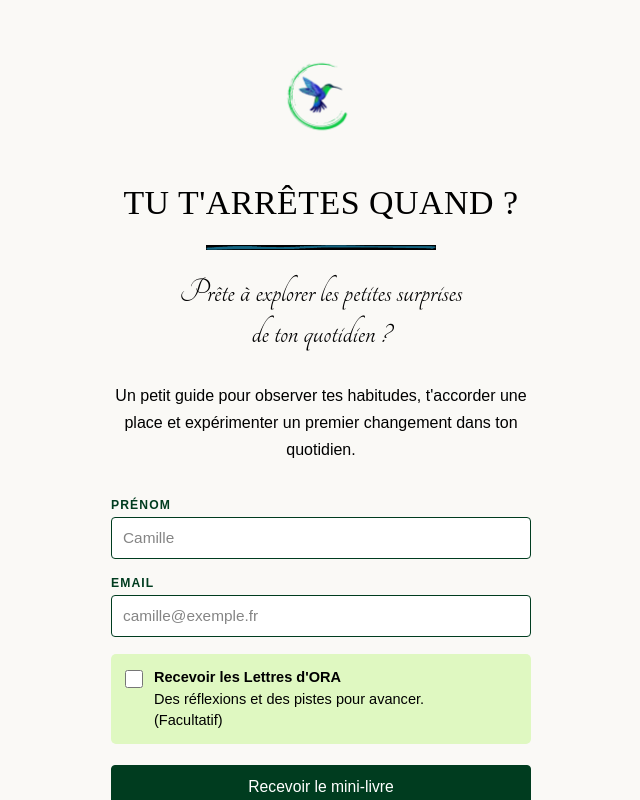
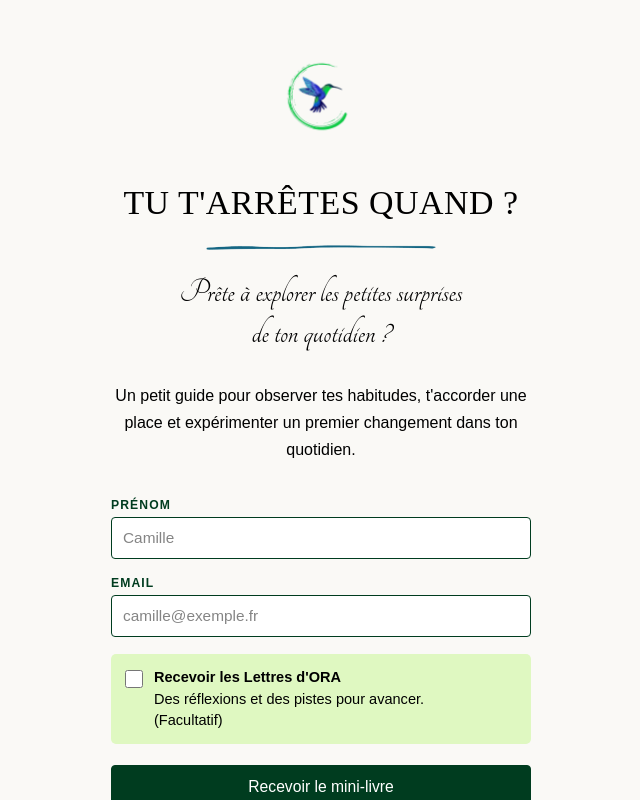
Before and after one commit to ORA-oser/minilivre, a plain HTML site: page index.html in a window 1280 px wide. Shown: the top 800 px of the page, without its empty margins (319-959 px from the left). Drawn offline with Linux system fonts and the light colour scheme; a web font is replaced by a local one.

Commit message:
Supprimer le fond du trait du mini-livre

```diff
--- a/index.html
+++ b/index.html
@@ -59,7 +59,7 @@ button:disabled{opacity:.6;cursor:default}
   <main class="main">
     <img class="bird" src="colibri-hd.png" alt="Colibri ORA"/>
     <h1>TU T'ARRÊTES QUAND&nbsp;?</h1>
-    <img class="rule" src="trait-mini-livre.png" alt="" aria-hidden="true"/>
+    <img class="rule" src="trait-mini-livre-sans-fond.png" alt="" aria-hidden="true"/>
     <p class="script">Prête à explorer les petites surprises<br/>de ton quotidien&nbsp;?</p>
     <p class="desc">Un petit guide pour observer tes habitudes, t'accorder une place et expérimenter un premier changement dans ton quotidien.</p>
 
```
Also changed, not shown: trait-mini-livre-sans-fond.png (added).
